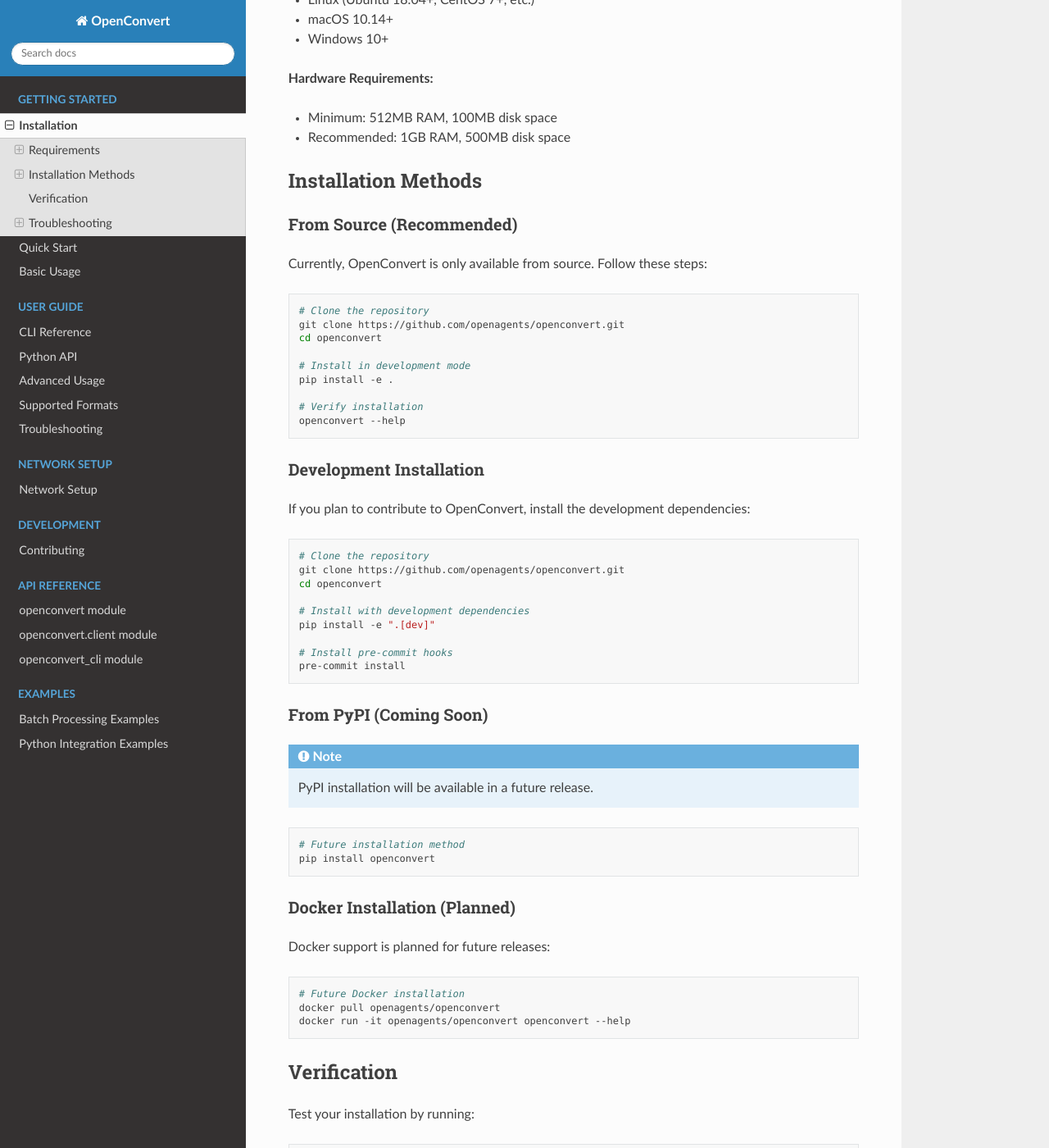
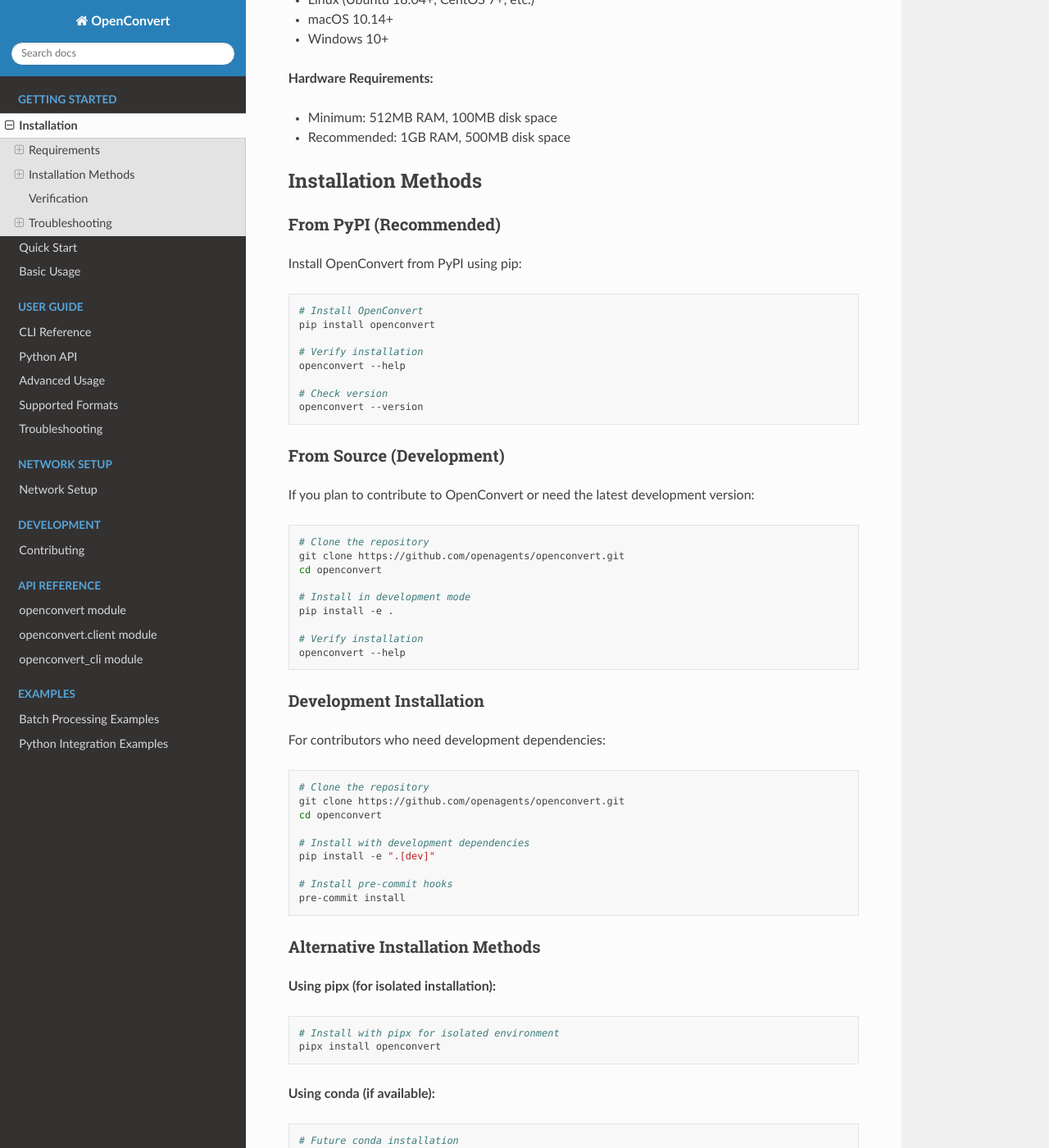
Before and after one commit to acenta-ai/openconvert, a Sphinx documentation site: the page built from docs/getting-started/installation.rst, in a window 1280 px wide and 1400 px high, scrolled down 494 px. Shown: the whole window at 82% size. Built offline with Sphinx 7.4.7 and the Read the Docs theme 3.1.0, drawn with Linux system fonts in a browser that asks for light colours; pages that are not in the unit, such as notebooks, are missing from menus; some of the changed text lies outside the part shown.

Commit message:
Update documentation to include pip install openconvert
- Make PyPI installation the primary/recommended method
- Update installation guide with pip install openconvert as first option
- Update index.rst quick start to use pip install
- Update Python API documentation installation
- Update troubleshooting guide with both regular and development install options
- Keep source installation as development option for contributors
- Remove 'Coming Soon' note from PyPI installation

```diff
--- a/docs/getting-started/installation.rst
+++ b/docs/getting-started/installation.rst
@@ -27,10 +27,26 @@
 Installation Methods
 --------------------
 
-From Source (Recommended)
-~~~~~~~~~~~~~~~~~~~~~~~~~~
+From PyPI (Recommended)
+~~~~~~~~~~~~~~~~~~~~~~~
 
-Currently, OpenConvert is only available from source. Follow these steps:
+Install OpenConvert from PyPI using pip:
+
+.. code-block:: bash
+
+   # Install OpenConvert
+   pip install openconvert
+
+   # Verify installation
+   openconvert --help
+
+   # Check version
+   openconvert --version
+
+From Source (Development)
+~~~~~~~~~~~~~~~~~~~~~~~~~
+
+If you plan to contribute to OpenConvert or need the latest development version:
 
 .. code-block:: bash
 
@@ -47,7 +63,7 @@
 Development Installation
 ~~~~~~~~~~~~~~~~~~~~~~~~
 
-If you plan to contribute to OpenConvert, install the development dependencies:
+For contributors who need development dependencies:
 
 .. code-block:: bash
 
@@ -61,16 +77,22 @@
    # Install pre-commit hooks
    pre-commit install
 
-From PyPI (Coming Soon)
-~~~~~~~~~~~~~~~~~~~~~~~
+Alternative Installation Methods
+~~~~~~~~~~~~~~~~~~~~~~~~~~~~~~~~
 
-.. note::
-   PyPI installation will be available in a future release.
+**Using pipx (for isolated installation):**
 
 .. code-block:: bash
 
-   # Future installation method
-   pip install openconvert
+   # Install with pipx for isolated environment
+   pipx install openconvert
+
+**Using conda (if available):**
+
+.. code-block:: bash
+
+   # Future conda installation
+   conda install -c conda-forge openconvert
 
 Docker Installation (Planned)
 ~~~~~~~~~~~~~~~~~~~~~~~~~~~~~~
--- a/docs/index.rst
+++ b/docs/index.rst
@@ -30,10 +30,8 @@
 
 .. code-block:: bash
 
-   # Install from source
-   git clone https://github.com/openagents/openconvert.git
-   cd openconvert
-   pip install -e .
+   # Install OpenConvert
+   pip install openconvert
 
    # Convert your first file!
    openconvert -i document.txt -o document.pdf
--- a/docs/user-guide/python-api.rst
+++ b/docs/user-guide/python-api.rst
@@ -22,7 +22,7 @@
 
 .. code-block:: bash
 
-   pip install -e .
+   pip install openconvert
 
 API Reference
 -------------
```
Also changed, not shown: docs/user-guide/troubleshooting.rst (+9 -2 lines).
